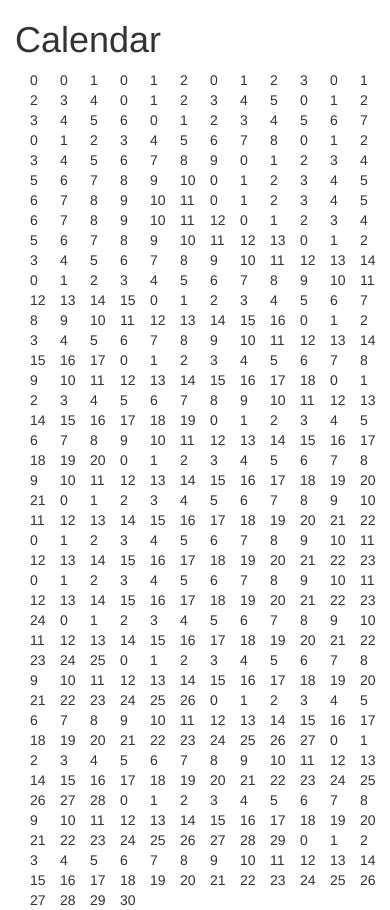
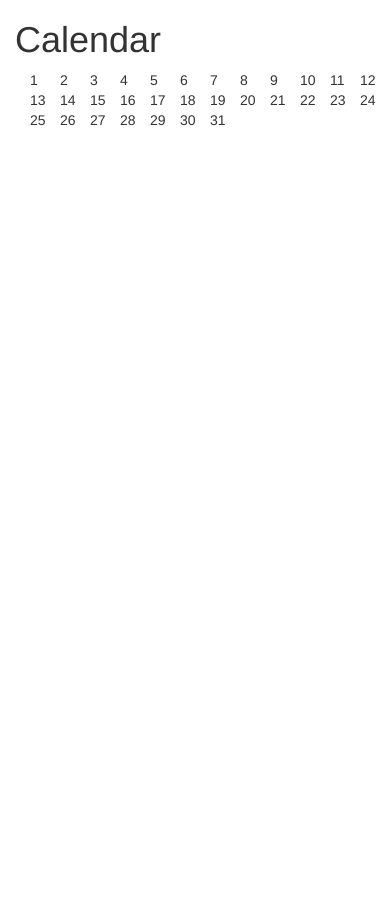
Before and after one commit to jwfwessels/webApp, a plain HTML site: page index2.html in a window 390 px wide. After the commit the page ends 844 px from the top, so only its background shows below. Drawn offline with Linux system fonts and the light colour scheme.

Commit message:
fixed incorrect number of display objects, was error in removing previous DOM elements

```diff
--- a/index2.html
+++ b/index2.html
@@ -8,7 +8,7 @@
     <link href="bootstrap-3.1.1/css/bootstrap.css" rel="stylesheet">
     <!-- To better visualize the columns -->
     <style>
-    .row > div {
+    .row.col-xs-1 > div {
         box-shadow: inset 1px -1px 1px #444, inset -1px 1px 1px #444;
     }
     </style>
--- a/scripts/app/app.js
+++ b/scripts/app/app.js
@@ -154,7 +154,6 @@ $(function() {
     // Initializers
     //--------------
 
-    app.router = new app.Router();
-    Backbone.history.start();
+
     app.appView = new app.AppView();
 });
--- a/scripts/app/calendar.js
+++ b/scripts/app/calendar.js
@@ -17,7 +17,12 @@ $(function() {
 
     app.DayList = Backbone.Collection.extend({
         model: app.Day,
-        // localStorage: new Store("backbone-Calendar")
+        initialize: function() {
+            this.on('all', function(eventName) {
+                console.log('DayView: ' + eventName);
+            });
+        },
+        localStorage: new Store("backbone-Calendar")
     });
 
     app.dayList = new app.DayList();
@@ -30,6 +35,11 @@ $(function() {
         tagName: 'div',
         className: 'col-xs-1',
         template: _.template($('#day-template').html()),
+        initialize: function() {
+            this.on('all', function(eventName) {
+                console.log('DayView: ' + eventName);
+            });
+        },
         render: function() {
             this.$el.html(this.template(this.model.toJSON()));
             return this;
@@ -41,8 +51,12 @@ $(function() {
         // tagName: 'div',
         //template: _.template($('#calendar-template').html()),
         initialize: function() {
+            this.on('all', function(eventName) {
+                console.log('CalanderView: ' + eventName);
+            });
             app.dayList.on('add', this.addAll, this);
             app.dayList.on('reset', this.addAll, this);
+            app.dayList.fetch();
             //TODO: fectch storage
         },
         addOne: function(day) {
@@ -52,7 +66,11 @@ $(function() {
             $('#calendar-view').append(view.render().el);
         },
         addAll: function() {
-            this.$('#calendar-view').html(''); //empty view
+            this.$el.empty();
+/*            for (var i = 0; i < app.dayList.length; i++) {
+                this.addOne.call(this, app.dayList[i], i, app.dayList);
+                // this.addOne(app.dayList[i]);
+            }*/
             app.dayList.each(this.addOne, this);
         }
     });
@@ -60,5 +78,6 @@ $(function() {
     app.calanderView = new app.CalanderView();
 
     Mocks.generateBookings(app.dayList, Utils.getDaysInMonth(new Date()));
+    app.calanderView.addAll();
     //TODO: call mock.js generateBookings(CalanderListViewObj, x);
 });
--- a/scripts/mocks/mock.js
+++ b/scripts/mocks/mock.js
@@ -2,11 +2,12 @@
 
  Mocks.generateBookings = function(list, count) {
      console.log("args: " + list + " " + count);
-     for (var i = 0; i < count; i++) {
+     for (var i = 1; i <= count; i++) {
          list.add({
              name: i
          });
      }
+     console.log("list length " + list.length);
  };
 
  console.log("loaded Mocks");
```
